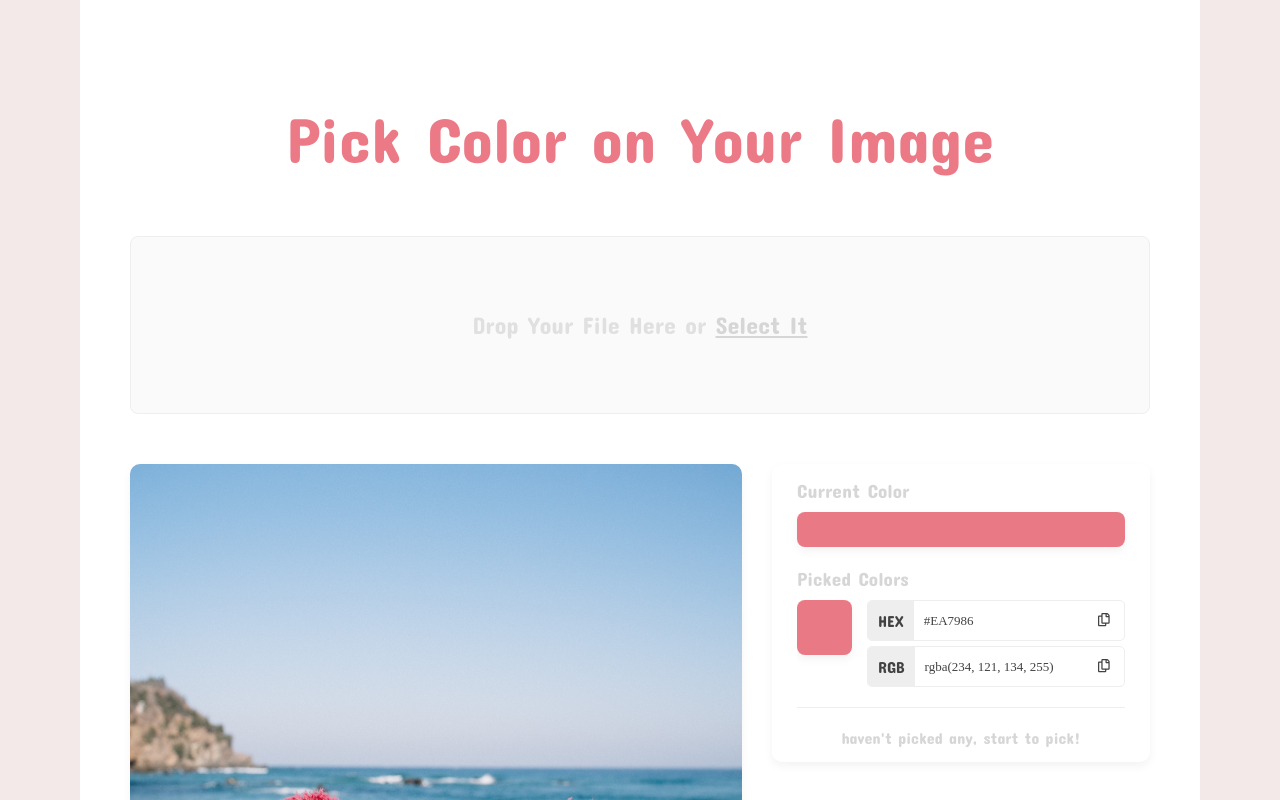
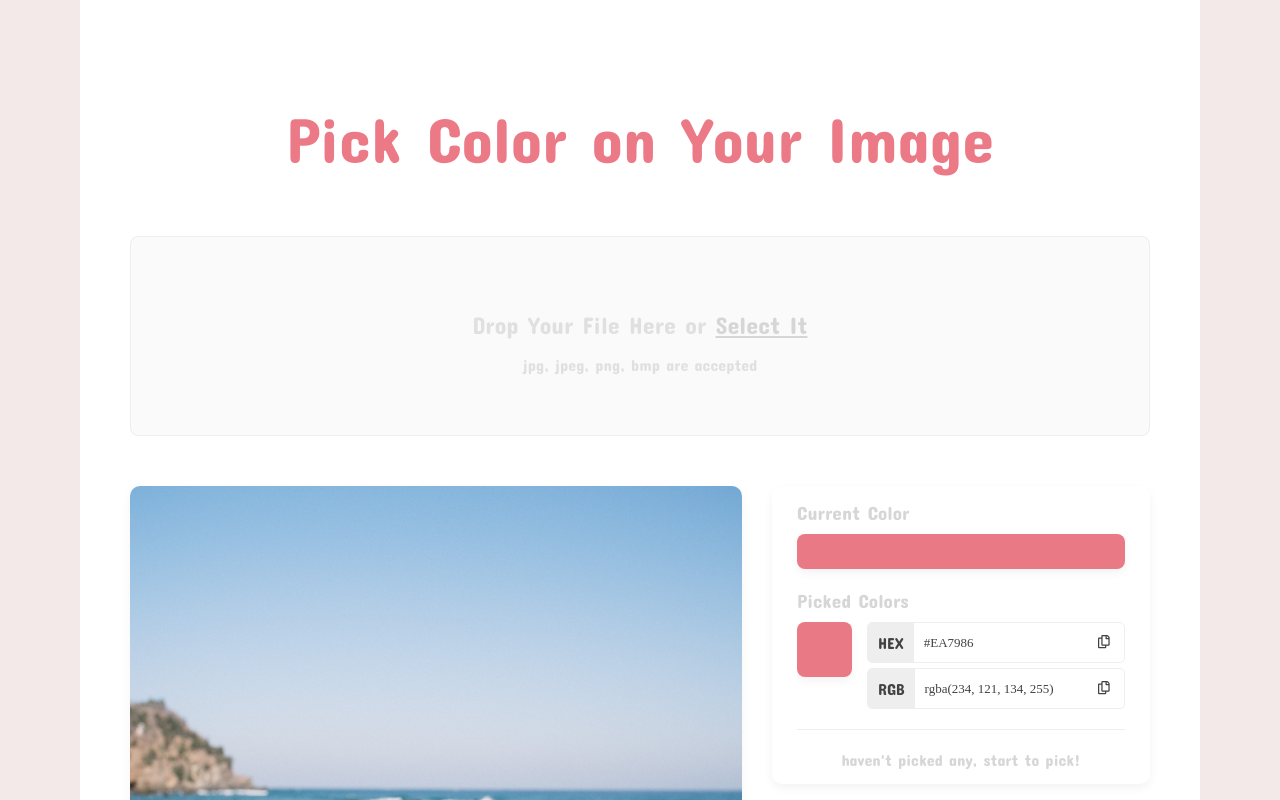
Before and after one commit to jyun1desu/image-color-picker, a React (Create React App) app: page / in a window 1280 px wide. Shown: the top 800 px of the page. Built offline with nearby package versions, Linux system fonts and the light colour scheme; some icons are missing.

Commit message:
add reject hint

```diff
--- a/src/component/molecules/UploadZone/index.module.scss
+++ b/src/component/molecules/UploadZone/index.module.scss
@@ -7,6 +7,8 @@
     display: flex;
     justify-content: center;
     padding: 50px;
+    height: 200px;
+    box-sizing: border-box;
 
     margin-top: 60px;
 
@@ -20,5 +22,10 @@
             color:var(--dark-grey);
             cursor: pointer;
         }
+
+        .accepted {
+            text-align: center;
+            font-size: 1rem;
+        }
     }
 };
--- a/src/component/molecules/UploadZone/index.tsx
+++ b/src/component/molecules/UploadZone/index.tsx
@@ -10,6 +10,9 @@ export default function UploadZone(props: UploadZoneProperty) {
   const onDrop = React.useCallback(
     (acceptedFiles) => {
       const image = acceptedFiles[0];
+      if (!image) {
+        return;
+      }
       let reader = new FileReader();
       reader.readAsDataURL(image);
       reader.onload = () => {
@@ -21,24 +24,36 @@ export default function UploadZone(props: UploadZoneProperty) {
   );
 
   const config = {
-    accept: "image/jpeg, image/png, image/jpg",
+    accept: "image/jpeg, image/png, image/jpg, image/bmp",
     onDrop,
     multiple: false,
   };
 
-  const { getRootProps, getInputProps, isDragActive } = useDropzone(config);
+  const { getRootProps, getInputProps, isDragActive, isDragReject } =
+    useDropzone(config);
+
+  const NormalContent = () => (
+    <>
+      {isDragActive ? (
+        "Drop Here ..."
+      ) : (
+        <>
+          {`Drop Your File Here or `}
+          <span>Select It</span>
+          <p className={styles.accepted}>jpg, jpeg, png, bmp are accepted</p>
+        </>
+      )}
+    </>
+  );
 
   return (
     <div className={styles.uploadArea} {...getRootProps()}>
       <input {...getInputProps()} />
       <p className={styles.uploadCTA}>
-        {isDragActive ? (
-          "Drop Here ..."
+        {!isDragReject ? (
+          <NormalContent />
         ) : (
-          <>
-            {`Drop Your File Here or `}
-            <span>Select It</span>
-          </>
+          "this is not accepted files"
         )}
       </p>
     </div>
```
